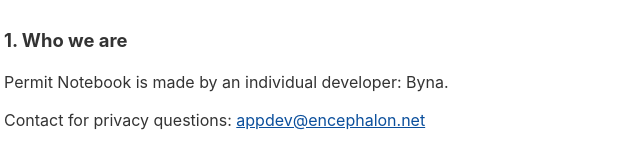
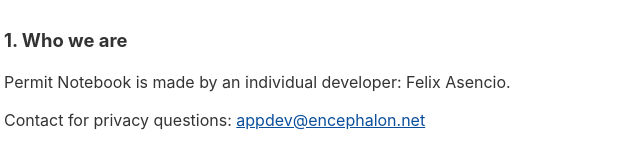
Before and after one commit to FelixAsencioEncephalon/permit-notebook-florida-privacy, a plain HTML site: page index.html in a window 1280 px wide. Shown: the part 623-786 px from the top of the page, 316-956 px from the left. Drawn offline with Linux system fonts and the light colour scheme.

Commit message:
Developer name: Felix Asencio

```diff
--- a/index.html
+++ b/index.html
@@ -43,7 +43,7 @@
   </ul>
 
   <h2>1. Who we are</h2>
-  <p>Permit Notebook is made by an individual developer: Byna.</p>
+  <p>Permit Notebook is made by an individual developer: Felix Asencio.</p>
   <p>Contact for privacy questions: <a href="mailto:appdev@encephalon.net">appdev@encephalon.net</a></p>
 
   <h2>2. What the app keeps on your phone</h2>
```
